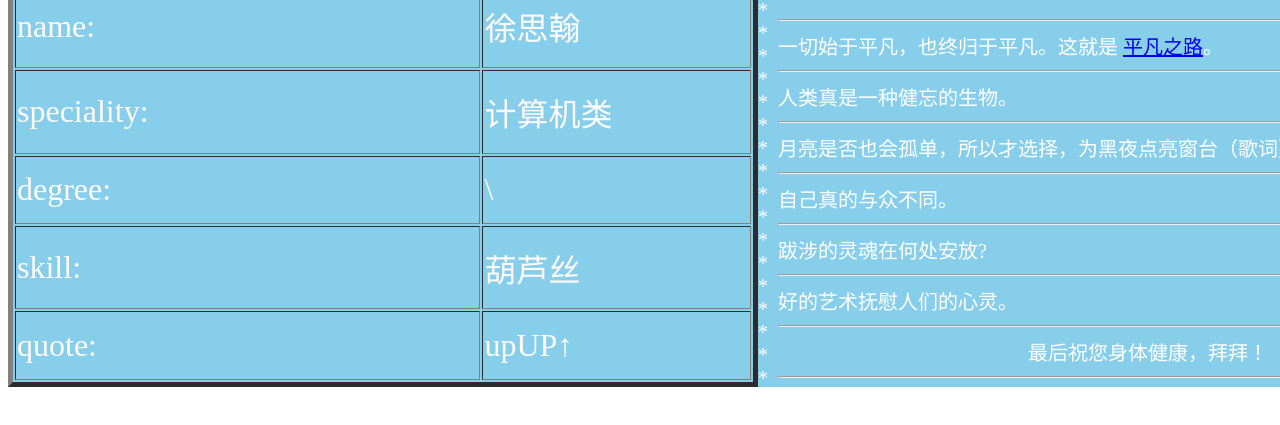
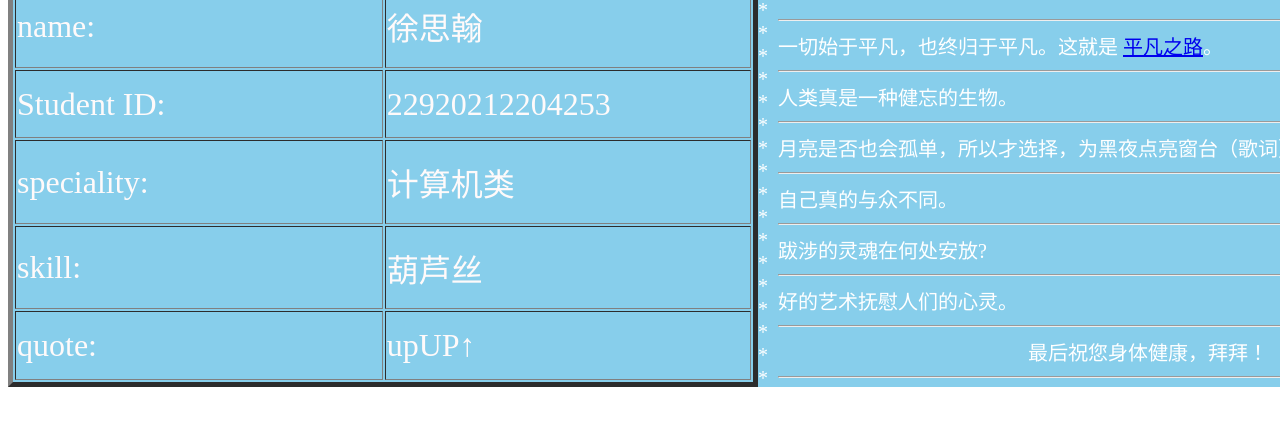
Before and after one commit to xshsun/xshsun.github.io, a plain HTML site: page index.html in a window 1280 px wide. Shown: the part 351-776 px from the top of the page. Drawn offline with Linux system fonts and the light colour scheme.

Commit message:
Update index.html

```diff
--- a/index.html
+++ b/index.html
@@ -70,12 +70,12 @@
                     <td>徐思翰</td>
                 </tr>
                 <tr>
+                    <td>Student ID:</td>
+                    <td>22920212204253</td>
+                </tr>
+                <tr>
                     <td>speciality:</td>
                     <td>计算机类</td>
-                </tr>
-                <tr>
-                    <td>degree:</td>
-                    <td>\</td>
                 </tr>
                 <tr>
                     <td>skill:</td>
```
